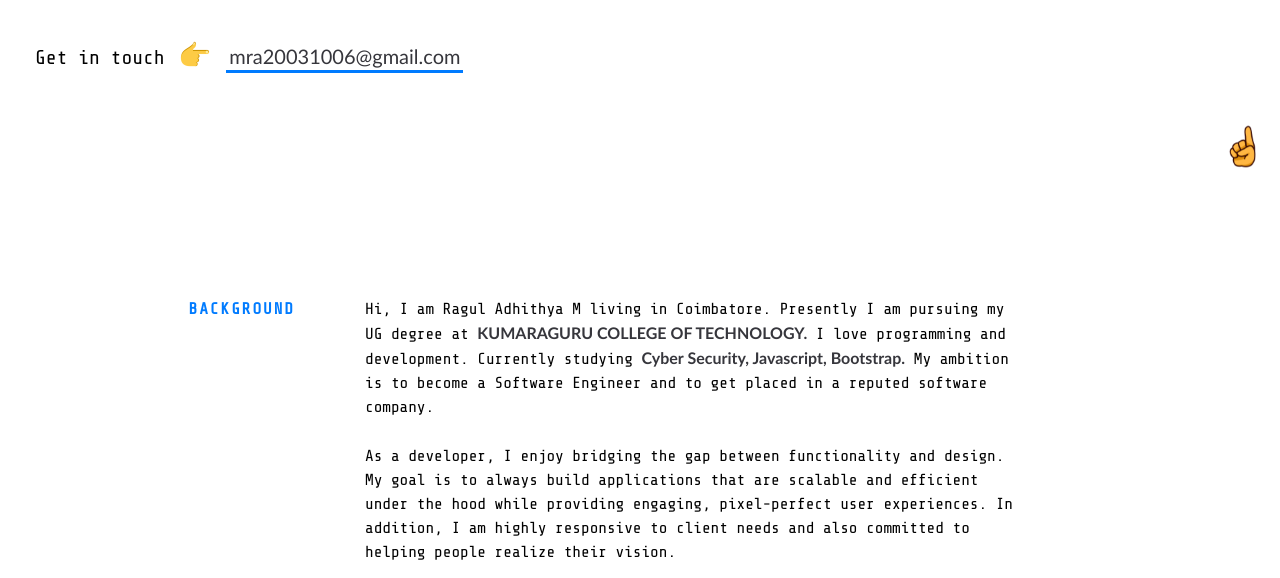
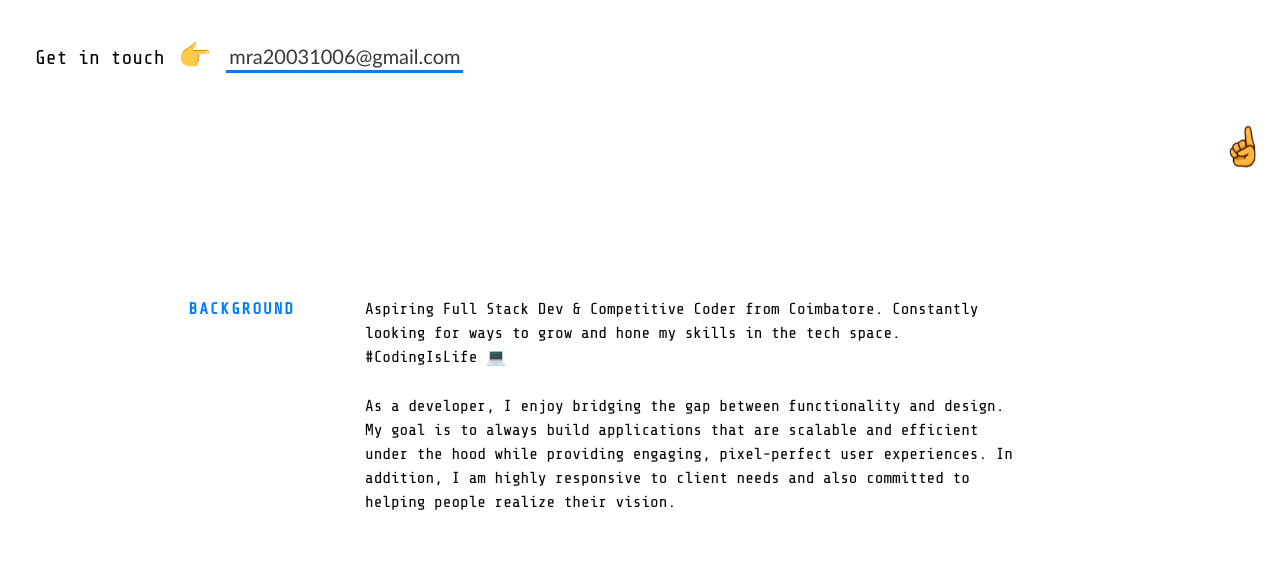
Before and after one commit to techieatkct/Portfolio4.0, a plain HTML site: page index.html in a window 1280 px wide. Shown: the part 603-1181 px from the top of the page. Drawn offline with nearby package versions, Linux system fonts and the light colour scheme.

Commit message:
Initial Commit

```diff
--- a/index.html
+++ b/index.html
@@ -57,10 +57,7 @@
 		<div class="section_title">Background</div>
 		<div class="section_content">
 			<p>
-					Hi, I am Ragul Adhithya M living in Coimbatore. Presently I am pursuing my UG degree at
-					<a class = "underline-link" href="https://www.kct.ac.in" target="_blank">
-					KUMARAGURU COLLEGE OF TECHNOLOGY.</a>
-				  	I love programming and development. Currently studying <a class = "underline-link" href="" target="_blank">Cyber Security, Javascript, Bootstrap.</a> My ambition is to become a Software Engineer and to get placed in a reputed software company.
+					Aspiring Full Stack Dev & Competitive Coder from Coimbatore. Constantly looking for ways to grow and hone my skills in the tech space. #CodingIsLife 💻
 			</p>
 			<p>
 				As a developer, I enjoy bridging the gap between functionality and design. My goal is to always build applications that are scalable and efficient under the hood while providing engaging, pixel-perfect user experiences. In addition, I am highly responsive to client needs and also committed to helping people realize their vision.
```
